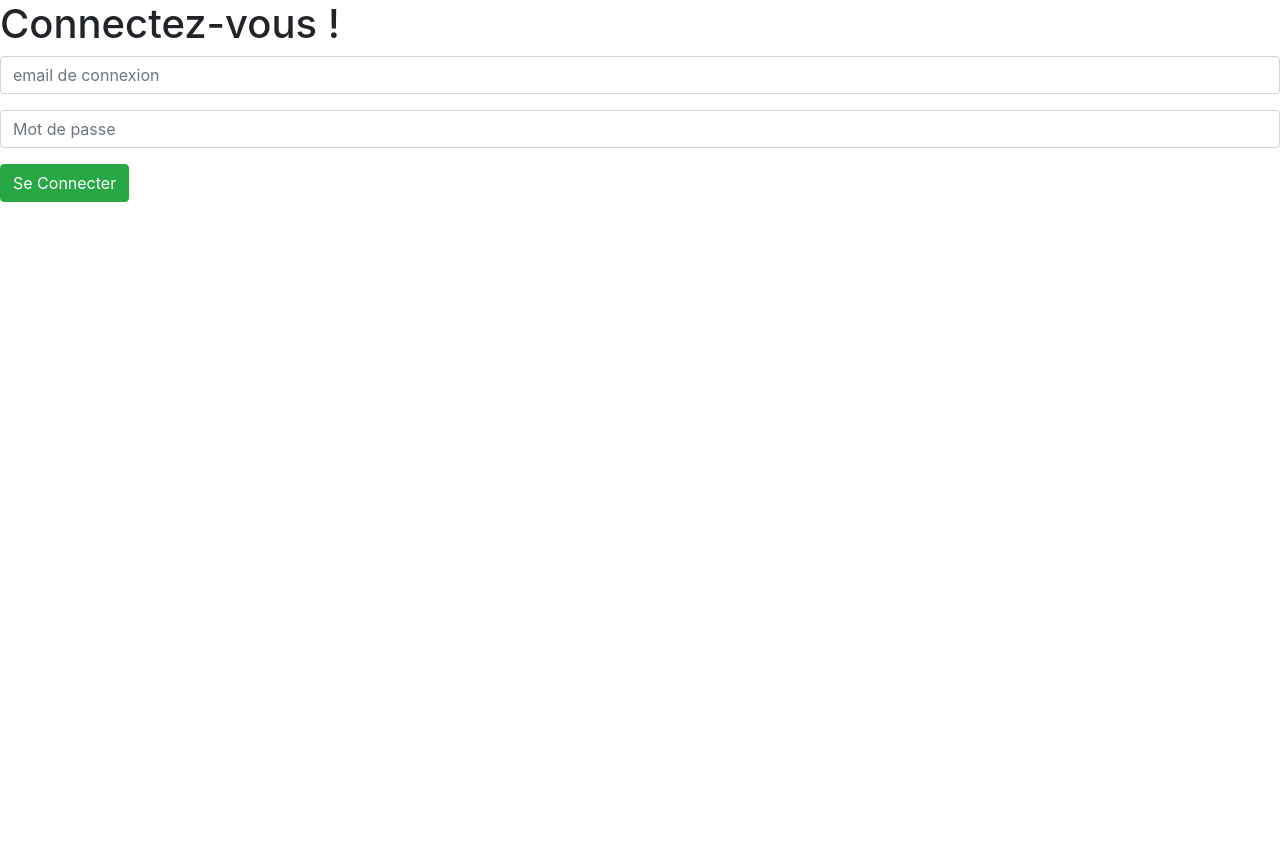
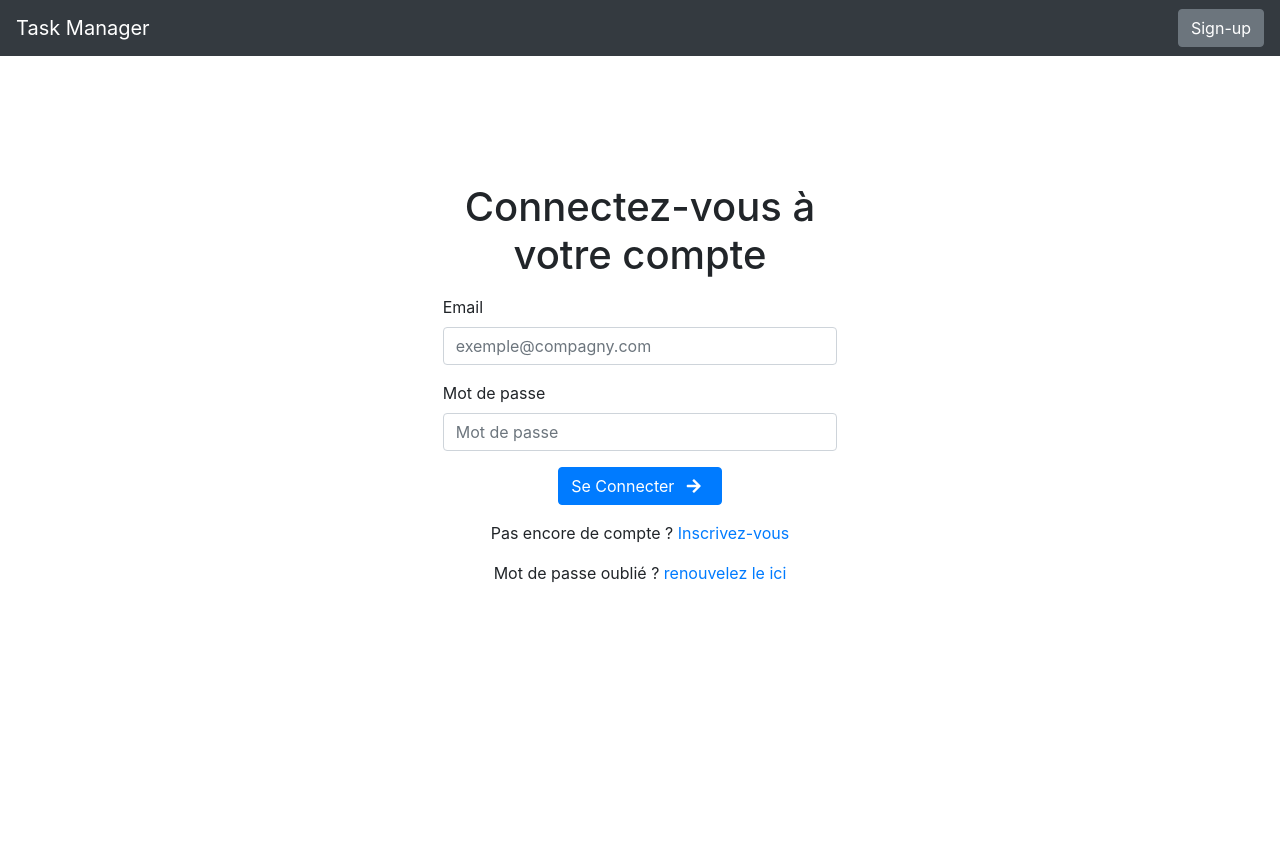
Before and after one commit to tdelavoux/taskManager, a Symfony app: template templates/security/login.html.twig in a window 1280 px wide. Before the commit the page ends 202 px from the top, so only its background shows below. Run offline with Twig, Linux system fonts and the light colour scheme; the template is opened without the code that fills it, so the values that code supplies are empty; some libraries are stand-ins or nearby versions.

Commit message:
Login Css Bootsrap

```diff
--- a/public/css/taskManager.css
+++ b/public/css/taskManager.css
@@ -0,0 +1,35 @@
+#contentPage{
+	display: flex;
+	justify-content: center;
+	align-items: center;
+	height: 100vh;
+}
+
+#centered-bloc{
+	//border: solid 1px;
+	text-align: center;
+	padding: 1em;
+	vertical-align: middle;
+
+}
+
+#centered-bloc{
+	margin-top: -10%;
+}
+
+.form-group{
+	text-align: left;
+}
+
+form{
+	margin: 1em 0;
+}
+
+.navbar{
+	display: flex;
+	justify-content: space-between;
+}
+
+i{
+	margin: 0 0.5em;
+}
--- a/src/Controller/SecurityController.php
+++ b/src/Controller/SecurityController.php
@@ -18,6 +18,7 @@ class SecurityController extends AbstractController
 	*
 	*/
    public function registration(Request $request, ObjectManager $manager, UserPasswordEncoderInterface $encoder){
+
 	   	$user = new User();
 
 	   	$form = $this->createForm(RegistrationType::class, $user);
--- a/templates/Dashboard/dashboard.html.twig
+++ b/templates/Dashboard/dashboard.html.twig
@@ -33,7 +33,7 @@
 	      <a class="dropdown-item" href="#">Settings</a>
 	      <a class="dropdown-item" href="#">Activity Log</a>
 	      <div class="dropdown-divider"></div>
-	      <a class="dropdown-item" href="#" data-toggle="modal" data-target="#logoutModal">Logout</a>
+	      <a class="dropdown-item" href="deconnexion">Logout</a>
 	    </div>
 	  </li>
 	</ul>
--- a/templates/base.html.twig
+++ b/templates/base.html.twig
@@ -4,9 +4,10 @@
         <meta charset="UTF-8">
         <title>{% block title %}TaskManager{% endblock %}</title>
         {% block stylesheets %}
-        	<link href="{{ asset('css/taskManager.css') }}" rel="stylesheet">
+
         	<link href="{{ asset('css/bootstrap-template.min.css') }}" rel="stylesheet">
         	<link rel="stylesheet" href="https://maxcdn.bootstrapcdn.com/bootstrap/4.0.0/css/bootstrap.min.css" integrity="sha384-Gn5384xqQ1aoWXA+058RXPxPg6fy4IWvTNh0E263XmFcJlSAwiGgFAW/dAiS6JXm" crossorigin="anonymous">
+            <link href="{{ asset('css/taskManager.css') }}" rel="stylesheet">
 
         	 <!-- Custom fonts for this template-->
 			  <link rel="stylesheet" href="https://use.fontawesome.com/releases/v5.8.2/css/all.css" integrity="sha384-oS3vJWv+0UjzBfQzYUhtDYW+Pj2yciDJxpsK1OYPAYjqT085Qq/1cq5FLXAZQ7Ay" crossorigin="anonymous">
--- a/templates/security/login.html.twig
+++ b/templates/security/login.html.twig
@@ -5,17 +5,36 @@
 
 
 {% block body %}
-	<h1>Connectez-vous ! </h1>
+<nav class="navbar navbar-expand navbar-dark bg-dark static-top">
+
+<a class="navbar-brand mr-1" href="dashboard">Task Manager </a>
+
+<!-- Navbar -->
+<ul class="navbar-nav ml-auto ml-md-0">
+  <a href="inscription" class="btn btn-secondary pull-right">Sign-up</a>
+</ul>
+</nav>
+
+<div id="contentPage">
+	<div id="centered-bloc" class="col-md-4">
+		<h1>Connectez-vous à votre compte</h1>
 
 		<form action="{{ path('security_login') }}" method="post">
 			<div class="form-group">
-			<input placeholder="email de connexion" required name="_username" type="text" class="form-control">
+				<label for="emailAdress">Email</label>
+				<input id="emailAdress" placeholder="exemple@compagny.com" required name="_username" type="text" class="form-control">
 			</div>
 			<div class="form-group">
-			<input placeholder="Mot de passe" required name="_password" type="password" class="form-control">
+				<label for="passwd">Mot de passe</label>
+				<input id="passwd" placeholder="Mot de passe" required name="_password" type="password" class="form-control">
 			</div>
-		<div class="form-group">
-			<button type="submit" class="btn btn-success">Se Connecter</button>
+			<div class="form-btn">
+				<button type="submit" class="btn btn-primary">Se Connecter <i class="fas fa-arrow-right"></i></button>
 			</div>
 		</form>
+		<p>Pas encore de compte ? <a href="inscription">Inscrivez-vous</a></p>
+		<p>Mot de passe oublié ? <a href="#">renouvelez le ici</a></p>
+
+	</div>
+</div>
 {% endblock %}
```
Also changed, not shown: templates/security/registration.html.twig (+26 -7 lines), 1 other file. Lines whose indentation alone changed are shown as unchanged.
